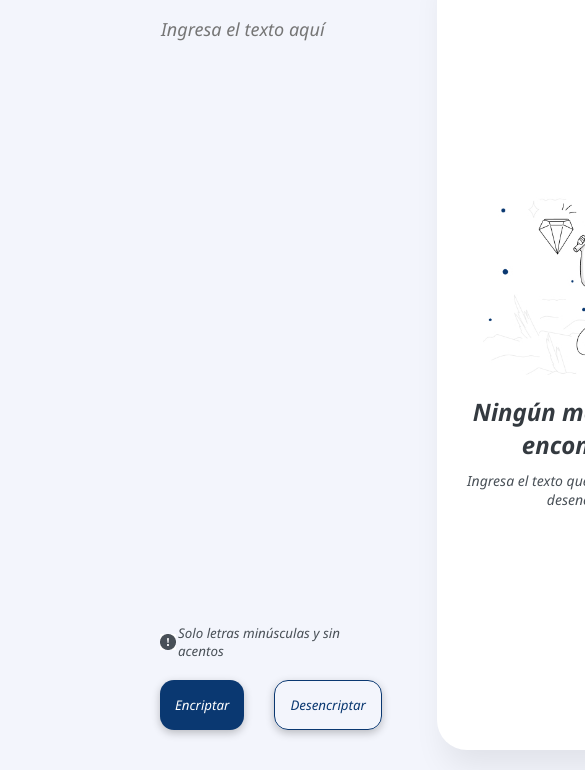
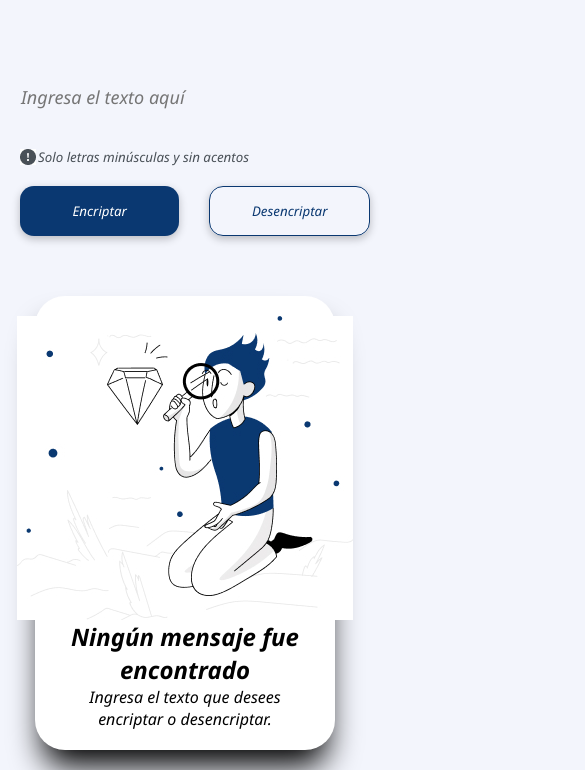
Before and after one commit to j-fernando-c/Encriptador, a plain HTML site: page index.html in a window 390 px wide. Shown: the part 74-844 px from the top of the page, 585 px wide, since content can reach past the window. Drawn offline with Linux system fonts and the light colour scheme.

Commit message:
Actualizacion de diseño responsive

```diff
--- a/style.css
+++ b/style.css
@@ -1,26 +1,24 @@
-:root{
+:root {
     --light-blue-100: #F3F5FC;
     --dark-blue-300: #0A3871;
     --dark-gray-500: #343A40;
     --dark-gra-400: #495057;
   }
 
-
-body{
-    margin: 0px;
-    padding: 0px;
+  body {
+    margin: 0;
+    padding: 0;
     background: #F3F5FC;
-
   }
 
-*{
+  * {
     margin: 0;
     box-sizing: border-box;
     font-style: italic;
     font-family: 'Segoe UI', Tahoma, Geneva, Verdana, sans-serif;
   }
 
-.container{
+  .container {
     max-width: 1440px;
     height: 100vh;
     display: grid;
@@ -29,31 +27,32 @@ body{
     padding: 10px;
   }
 
+  @media (max-width: 768px) {
+    .container {
+      grid-template-columns: 1fr;
+      grid-template-rows: auto 1fr auto;
+    }
+  }
 
-.container-1{
-    /* background: green; */
+  .container-1 {
     display: flex;
     align-items: self-start;
     justify-content: center;
-
   }
 
-.container-2{
-    /* background: yellow; */
+  .container-2 {
     display: flex;
     flex-direction: column;
     gap: 10px;
     padding: 80px 0px 20px;
-
   }
 
-
-textarea{
+  textarea {
     width: 100%;
     height: 100%;
     background-color: var(--light-blue-100);
     color: var(--dark-blue-300);
-    margin: 1px ;
+    margin: 1px;
     padding: 0px 10px;
     font-size: 18px;
     border: none;
@@ -61,9 +60,7 @@ textarea{
     outline: none;
   }
 
-/*vector de exclamacion*/
-
-.vector{
+  .vector {
     padding: 0px 10px;
     display: flex;
     align-items: center;
@@ -71,16 +68,15 @@ textarea{
     color: var(--dark-gra-400);
   }
 
-/* edicion de botones */   /*contenedor 2 y 3*/
-
-.box-controls{
+  .box-controls {
     display: flex;
     justify-content: center;
     padding: 10px;
     gap: 30px;
   }
 
-.box-controls button, .container-3 button{                  /* etiqueta que controla el estilo del mensaje si ha encontrado un texto, hecho con un input text */
+  .box-controls button,
+  .container-3 button {
     padding: 15px;
     border: none;
     border-radius: 14px;
@@ -94,36 +90,31 @@ textarea{
     color: white;
   }
 
-.box-controls button:last-child, .container-3 button {
+  .box-controls button:last-child,
+  .container-3 button {
     background-color: transparent;
     color: var(--dark-blue-300);
     border: 1px solid var(--dark-blue-300);
   }
 
-.container-3{
+  .container-3 {
     min-width: 350px;
     max-width: 350px;
     padding: 10px 25px;
   }
 
-.container-3 button{
+  .container-3 button {
     display: none;
     margin-top: 500px;
   }
 
-
-
-.container-3 textarea {     /* etiqueta que ediita el mensaje en el contenedor 3*/
+  .container-3 textarea {
     display: none;
     color: var(--dark-gray-500);
     background-color: white;
   }
 
-/* campo para ingresar mesaje a encriptar*/
-
-
-
-.box-result-encriptador{
+  .box-result-encriptador {
     display: flex;
     flex-direction: column;
     justify-content: center;
@@ -134,21 +125,5 @@ textarea{
     padding: 20px 20px;
     border-radius: 30px;
     background-color: white;
-    box-shadow: 0px 24px 32px -8px rgba(0, 0, 0, 0.08);
+    box-shadow: 0px 24px 32px -8px rgba(0, 0, 0)
     }
-
-.box-result-encriptador img{
-    width: 80%;
-    max-width: 100%;
-    height: auto;
-}
-
-.box-result-encriptador h2{
-    color: var(--dark-gray-500);
-    margin: 20px 0px 10px;
-}
-
-.box-result-encriptador span{
-    color: var(--dark-gra-400);
-    font-size: 14px;
-}
```
Lines whose indentation alone changed are shown as unchanged.
